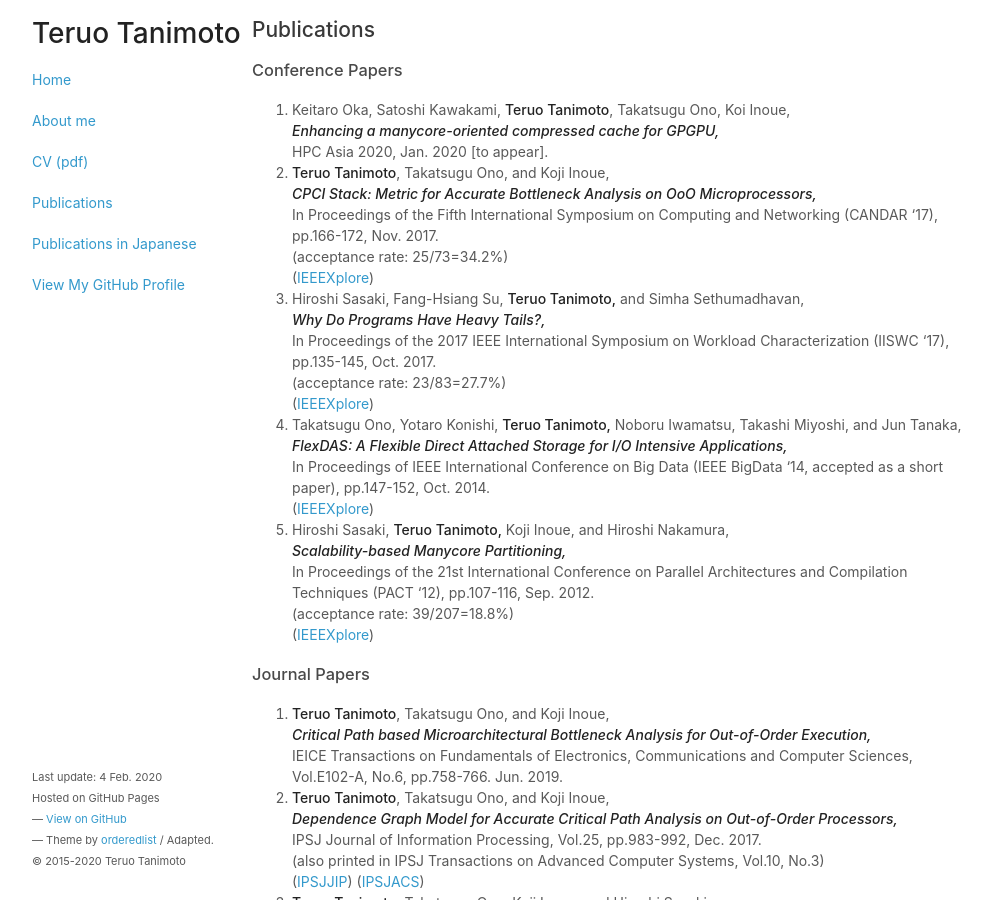
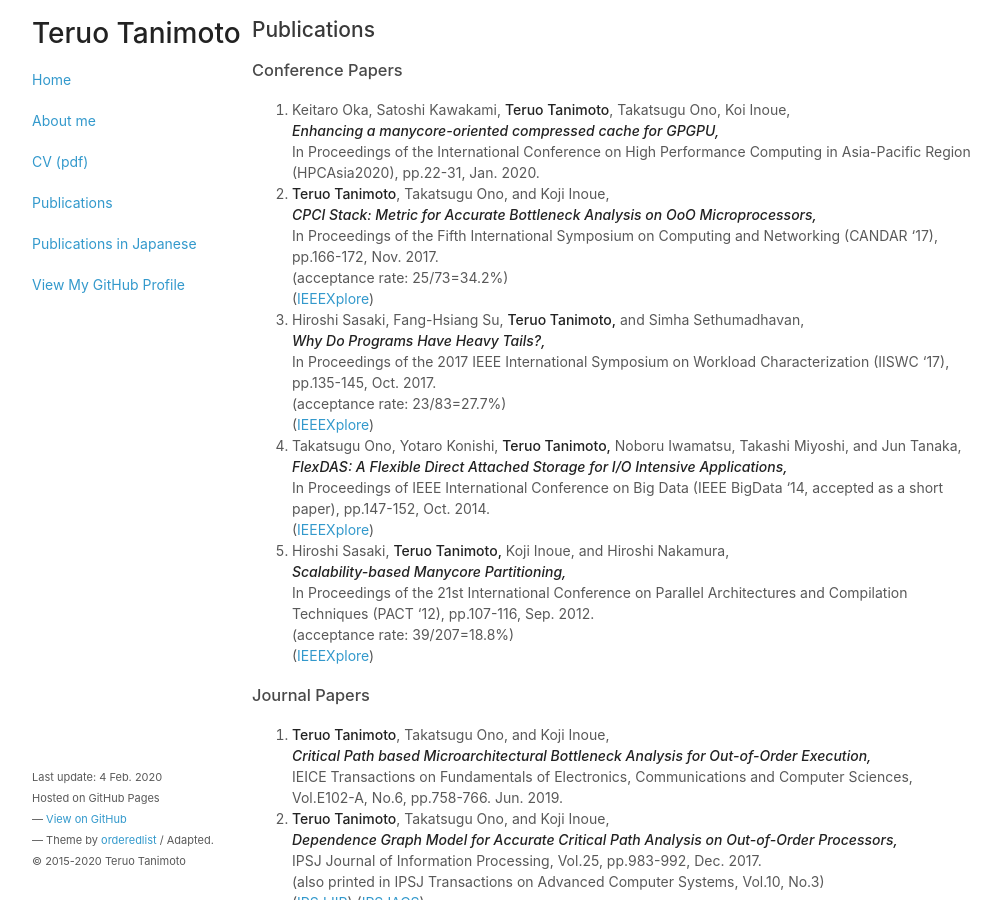
Before and after one commit to teruo41/teruo41.github.io, a Jekyll site: the page built from pubse.md, in a window 1280 px wide and 900 px high. Shown: the whole window, without its empty margins (138-1139 px from the left). Built offline with Jekyll 4.4.1, drawn with Linux system fonts in a browser that asks for light colours.

Commit message:
Update pubse.md

```diff
--- a/pubse.md
+++ b/pubse.md
@@ -9,7 +9,7 @@
 
 0. Keitaro Oka, Satoshi Kawakami, __Teruo Tanimoto__, Takatsugu Ono, Koi Inoue,
    ***Enhancing a manycore-oriented compressed cache for GPGPU,***
-   HPC Asia 2020, Jan. 2020 [to appear].
+   In Proceedings of the International Conference on High Performance Computing in Asia-Pacific Region (HPCAsia2020), pp.22-31, Jan. 2020.
 
 0. __Teruo Tanimoto__, Takatsugu Ono, and Koji Inoue,
    ***CPCI Stack: Metric for Accurate Bottleneck Analysis on OoO Microprocessors,***
```
